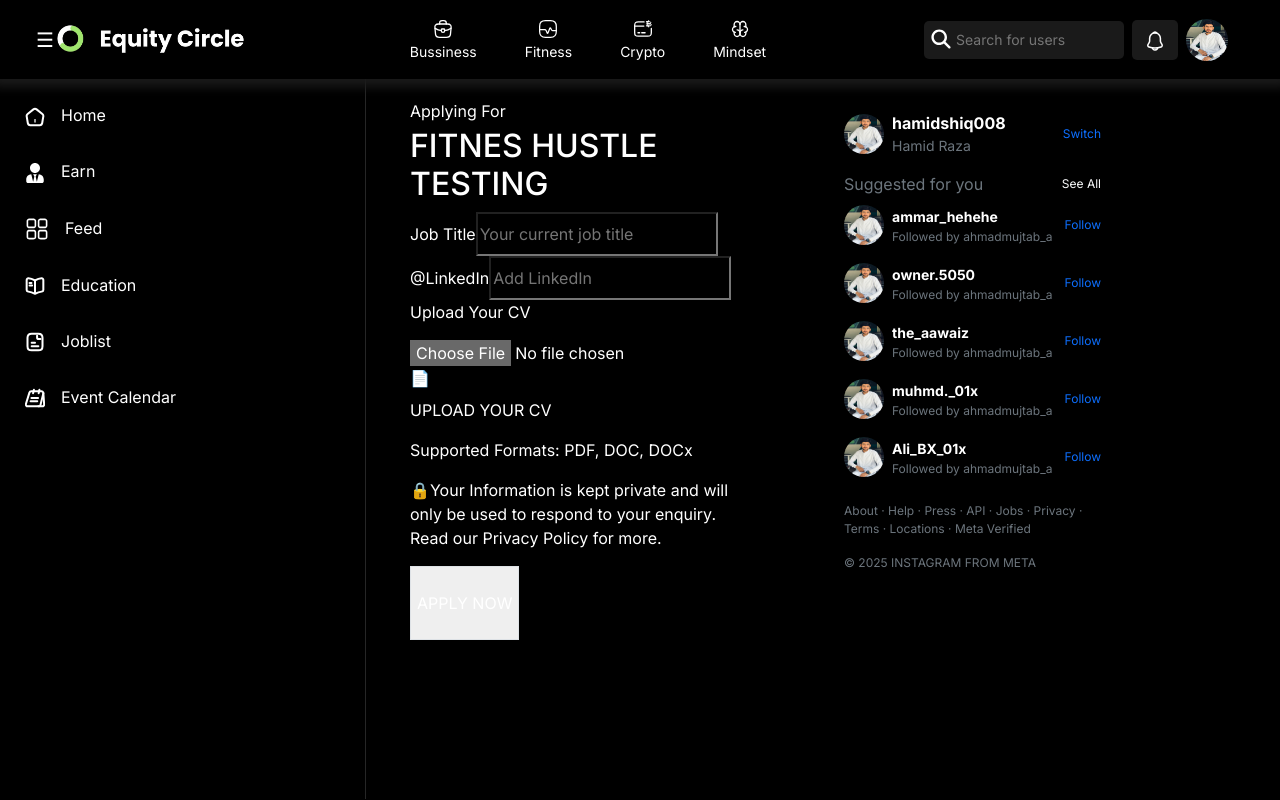
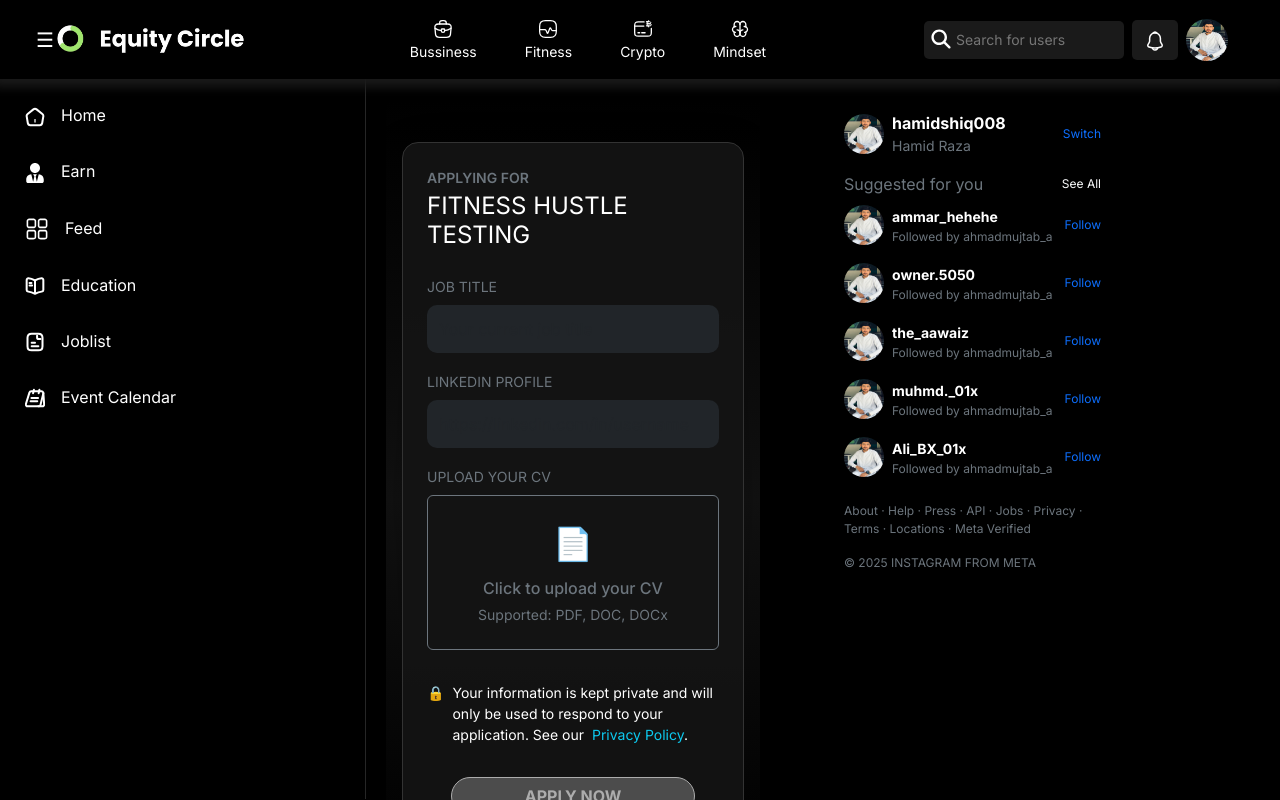
Before and after one commit to hamidashiq008/equity_Circle_profesional, a React (Vite) app: page /earn-apply/1 in a window 1280 px wide. Built offline with nearby package versions, Linux system fonts and the light colour scheme; no server answers; sample sign-in values are in the browser's storage.

Commit message:
detail page earn

```diff
--- a/package.json
+++ b/package.json
@@ -20,8 +20,10 @@
     "react-bootstrap": "^2.10.10",
     "react-dom": "^19.1.0",
     "react-icons": "^5.5.0",
+    "react-infinite-scroll-component": "^6.1.0",
     "react-redux": "^9.2.0",
     "react-router-dom": "^7.7.1",
+    "react-toastify": "^11.0.5",
     "sass": "^1.89.2"
   },
   "devDependencies": {
--- a/src/App.jsx
+++ b/src/App.jsx
@@ -3,13 +3,14 @@ import './App.scss'
 import RouterPage from './routes/RouterPage'
 import UserDetail from './features/user/UserDetail'
 import '@fortawesome/fontawesome-free/css/all.min.css'; // ✅ Make sure this is NOT commented
-
+import ToastProvider from './components/ReactToastify';
 
 function App() {
   return (
     <>
       <UserDetail />
       <RouterPage />
+      <ToastProvider />
     </>
   )
 }
--- /dev/null
+++ b/src/components/ReactToastify.jsx
@@ -0,0 +1,23 @@
+// src/components/common/ToastProvider.jsx
+import React from "react";
+import { ToastContainer } from "react-toastify";
+import "react-toastify/dist/ReactToastify.css";
+
+const ToastProvider = () => {
+  return (
+    <ToastContainer
+      position="top-right"
+      autoClose={3000}
+      hideProgressBar={false}
+      newestOnTop={false}
+      closeOnClick
+      rtl={false}
+      pauseOnFocusLoss
+      draggable
+      pauseOnHover
+      theme="dark" // optional
+    />
+  );
+};
+
+export default ToastProvider;
--- a/src/pages/earn/Earn.jsx
+++ b/src/pages/earn/Earn.jsx
@@ -169,41 +169,56 @@ const Earn = () => {
               </div>
 
               {/* ✅ Description with line clamp */}
+              <div>
+                <div className="position-relative mb-2">
                   <Link
-                className="about-job-detail text-decoration-none"
+                    className={`mt-2 mb-0 text-secondary small text-decoration-none about-job-detail ${
+                      isExpanded ? "" : "line-clamp"
+                    }`}
+                    // className="about-job-detail "
                     style={{ cursor: "pointer" }}
                     to={`/earn/${job.id}`}
                     state={{ job }}
                   >
-                <p
-                  className={`mt-2 mb-0 text-secondary small position-relative ${
-                    isExpanded ? "" : "line-clamp"
-                  }`}
-                >
                     {desc}
+                  </Link>
                   {desc.length > 0 && (
                     <span
-                      className="text-info small ms-1"
-                      style={{ cursor: "pointer" }}
+                      className="text-info small ms-1 position-absolute bottom-0"
+                      style={{
+                        cursor: "pointer",
+                        right: "0",
+                        background: "#181818",
+                      }}
                       onClick={() => toggleReadMore(job.id)}
                     >
                       {isExpanded ? "Read less" : "... Read more"}
                     </span>
                   )}
-                </p>
+                </div>
 
                 {/* Tags */}
-                <div className="d-flex flex-wrap gap-2 text-secondary small mt-2">
+                <Link
+                  className="d-flex flex-wrap gap-2 text-secondary small mb-2 text-decoration-none about-job-detail"
+                  style={{ cursor: "pointer" }}
+                  to={`/earn/${job.id}`}
+                  state={{ job }}
+                >
                   <span>{job.job_type || "Remote"}</span> ·{" "}
                   <span>{job.experience || "N/A"}</span> ·{" "}
                   <span>{job.employment_type || "Full-time"}</span>
-                </div>
+                </Link>
 
                 {/* Salary */}
-                <div className="fw-normal mt-2 text-white">
+                <Link
+                  className="fw-normal mt-3 text-white text-decoration-none about-job-detail"
+                  style={{ cursor: "pointer" }}
+                  to={`/earn/${job.id}`}
+                  state={{ job }}
+                >
                   £{job.max_salary} – £{job.min_salary}
+                </Link>
               </div>
-              </Link>
             </div>
           );
         })}
--- a/src/pages/earn/EarnApply.jsx
+++ b/src/pages/earn/EarnApply.jsx
@@ -1,24 +1,73 @@
 import React, { useState } from "react";
+import "bootstrap/dist/css/bootstrap.min.css";
+import { useParams } from "react-router-dom";
+import axios from "../../utils/axios";
+import { toast } from "react-toastify";
 
 const EarnApply = () => {
   const [jobTitle, setJobTitle] = useState("");
   const [linkedin, setLinkedin] = useState("");
   const [file, setFile] = useState(null);
+  const { id } = useParams();
+  const [loading, setLoading] = useState(false);
+  const applyForJobWithCV = async () => {
+    setLoading(true);
+    try {
+      const formData = new FormData();
+      formData.append("job_title", jobTitle);
+      formData.append("linkedin_profile", linkedin);
+      formData.append("cv", file);
+      formData.append("job_id", id);
+
+      if (file) {
+        const response = await axios.post("/job-application", formData, {
+          headers: {
+            "Content-Type": "multipart/form-data",
+          },
+        });
+
+        // ✅ Success toast
+        toast.success("Application submitted successfully!");
+        console.log(response);
+        setLoading(false);
+      }
+    } catch (error) {
+      console.error(error);
+      // ❌ Error toast
+      toast.error(error.response.data.message);
+      setLoading(false);
+    }
+  };
 
   return (
-    <div className="min-h-screen flex justify-center items-center bg-black text-white px-4">
-      <div className="w-full max-w-md">
+    <div
+      className="d-flex justify-content-center align-items-center min-vh-100 px-3"
+      style={{
+        background: "linear-gradient(to bottom, #000, #111, #000)",
+        color: "#fff",
+      }}
+    >
+      <div
+        className="card shadow-lg p-4"
+        style={{
+          maxWidth: "450px",
+          width: "100%",
+          background: "rgba(20,20,20,0.9)",
+          border: "1px solid #333",
+          borderRadius: "16px",
+        }}
+      >
         {/* Header */}
-        <p className="uppercase text-gray-400 text-xs tracking-wide mb-1">
+        <small className="text-uppercase text-secondary fw-semibold">
           Applying For
-        </p>
-        <h2 className="text-lg font-semibold mb-8">
-          FITNES HUSTLE TESTING
-        </h2>
+        </small>
+        <h4 className="fw-normal mb-4 mt-1 text-white">
+          FITNESS HUSTLE TESTING
+        </h4>
 
         {/* Job Title */}
-        <div className="mb-6">
-          <label className="text-xs text-gray-400 uppercase block mb-2">
+        <div className="mb-3">
+          <label className="form-label text-uppercase text-secondary small">
             Job Title
           </label>
           <input
@@ -26,62 +75,99 @@ const EarnApply = () => {
             placeholder="Your current job title"
             value={jobTitle}
             onChange={(e) => setJobTitle(e.target.value)}
-            className="w-full bg-transparent border-b border-gray-600 focus:border-white outline-none py-2 text-sm"
+            className="form-control bg-dark text-white border-0"
+            style={{
+              borderRadius: "10px",
+              padding: "12px",
+            }}
           />
         </div>
 
         {/* LinkedIn */}
-        <div className="mb-8">
-          <label className="text-xs text-gray-400 uppercase block mb-2">
-            @LinkedIn
+        <div className="mb-3">
+          <label className="form-label text-uppercase text-secondary small">
+            LinkedIn Profile
           </label>
           <input
             type="text"
-            placeholder="Add LinkedIn"
+            placeholder="https://linkedin.com/in/username"
             value={linkedin}
             onChange={(e) => setLinkedin(e.target.value)}
-            className="w-full bg-transparent border-b border-gray-600 focus:border-white outline-none py-2 text-sm"
+            className="form-control bg-dark text-white border-0"
+            style={{
+              borderRadius: "10px",
+              padding: "12px",
+            }}
           />
         </div>
 
         {/* Upload CV */}
-        <div className="mb-6">
-          <label className="text-xs text-gray-400 uppercase block mb-3">
+        <div className="mb-3">
+          <label className="form-label text-uppercase text-secondary small">
             Upload Your CV
           </label>
-          <div className="border-2 border-dashed border-gray-600 rounded-lg flex flex-col items-center justify-center py-10 cursor-pointer hover:border-white transition">
+          <div
+            className="border border-secondary rounded d-flex flex-column align-items-center justify-content-center p-4 text-center"
+            style={{
+              borderStyle: "dashed",
+              cursor: "pointer",
+              transition: "0.3s",
+            }}
+            onMouseEnter={(e) =>
+              (e.currentTarget.style.borderColor = "#6f42c1")
+            }
+            onMouseLeave={(e) =>
+              (e.currentTarget.style.borderColor = "#6c757d")
+            }
+          >
             <input
               type="file"
-              accept=".pdf,.doc,.docx"
-              className="hidden"
+              accept=".pdf"
+              className="d-none"
               id="cvUpload"
               onChange={(e) => setFile(e.target.files[0])}
             />
             <label
               htmlFor="cvUpload"
-              className="flex flex-col items-center justify-center cursor-pointer"
+              className="w-100 h-100 d-flex flex-column align-items-center justify-content-center cursor-pointer"
             >
-              <span className="text-3xl">📄</span>
-              <p className="mt-2 text-sm font-medium">
-                {file ? file.name : "UPLOAD YOUR CV"}
+              <span style={{ fontSize: "2rem" }}>📄</span>
+              <p className="mt-2 mb-1 fw-medium text-secondary">
+                {file ? file.name : "Click to upload your CV"}
               </p>
-              <p className="text-xs text-gray-400 mt-1">
-                Supported Formats: PDF, DOC, DOCx
-              </p>
+              <small className="text-secondary ">
+                Supported: PDF, DOC, DOCx
+              </small>
             </label>
           </div>
         </div>
 
         {/* Privacy Note */}
-        <p className="text-[11px] text-gray-500 mb-8 flex items-start leading-relaxed">
-          <span className="mr-1">🔒</span>
-          Your Information is kept private and will only be used to respond to your enquiry. Read our Privacy Policy for more.
-        </p>
+        <div className="text-white small d-flex align-items-start mt-3">
+          <span className="me-2 ">🔒</span>
+          <p className="content-wrapper">
+            Your information is kept private and will only be used to respond to
+            your application. See our{" "}
+            <a href="#" className="text-decoration-none text-info ms-1">
+              Privacy Policy
+            </a>
+            .
+          </p>
+        </div>
 
-        {/* Apply Now Button */}
-        <button className="w-full bg-gray-900 text-white font-semibold py-4 rounded-full text-sm tracking-wide border border-gray-700 hover:bg-white hover:text-black transition">
-          APPLY NOW
-        </button>
+        {/* Apply Button */}
+        <div className=" py-3 px-4">
+          <button
+            className="btn w-100 rounded-pill fw-bold text-white"
+            style={{
+              backgroundColor: "#6c6c6c",
+            }}
+            onClick={applyForJobWithCV}
+            disabled={loading || !file || !jobTitle || !linkedin}
+          >
+            {loading ? "Applying..." : "APPLY NOW"}
+          </button>
+        </div>
       </div>
     </div>
   );
--- a/src/sass/pages/_Earn.scss
+++ b/src/sass/pages/_Earn.scss
@@ -35,3 +35,8 @@
     }
   }
 }
+
+.earn-apply-container{
+  max-width: 700px;
+  margin: 0 auto;
+}
```
Also changed, not shown: src/pages/earn/EarnDetail.jsx (+46 -34 lines), 1 other file (tests, documents, lock files or other folders). Lines whose indentation alone changed are shown as unchanged.
